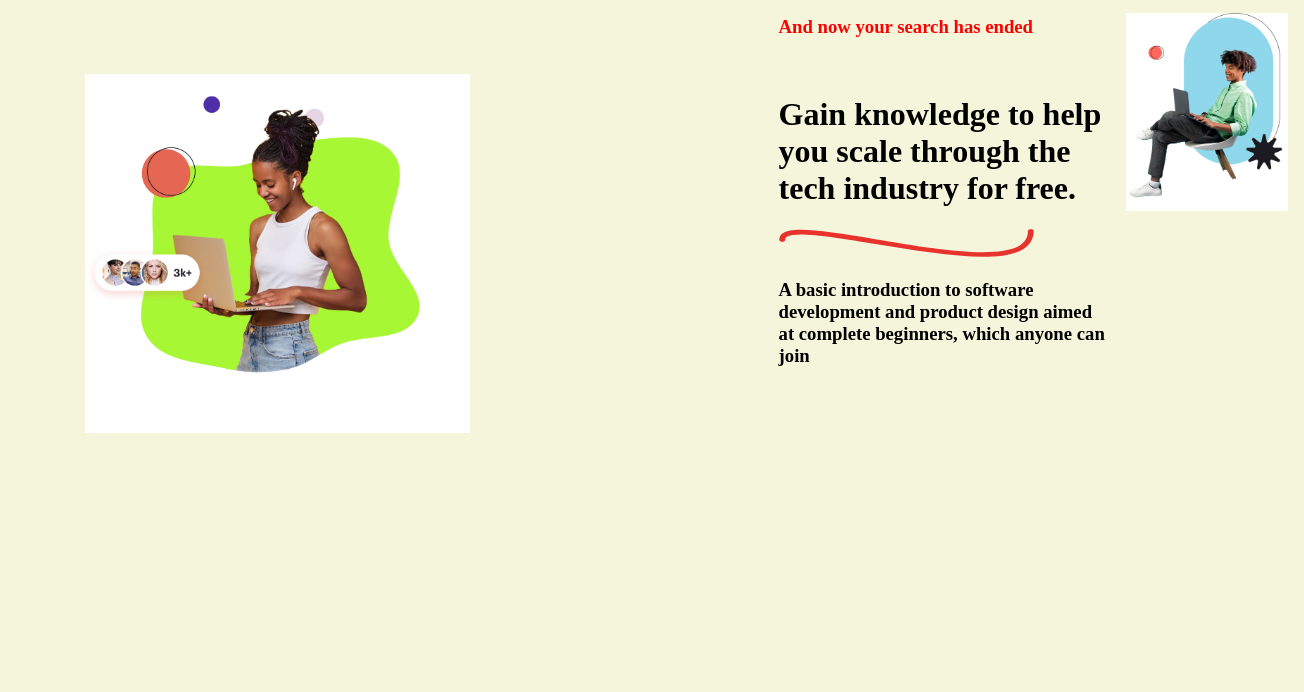
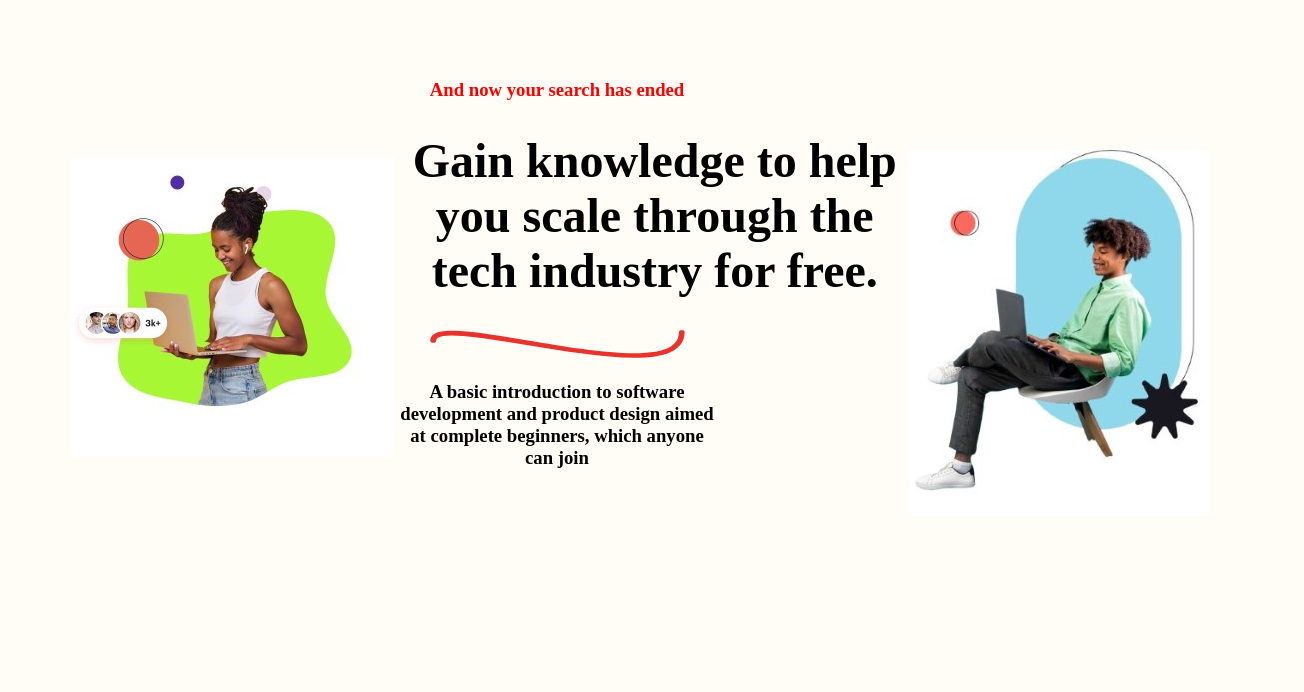
Before and after one commit to olutoyo/Zuri-landing-page, a plain HTML site: page training.html in a window 1280 px wide. Shown: the part 108-800 px from the top of the page, 1304 px wide, since content can reach past the window. Drawn offline with Linux system fonts and the light colour scheme.

Commit message:
Final task

```diff
--- a/training.css
+++ b/training.css
@@ -1,5 +1,5 @@
 body{
-    background-color:beige;
+    background-color: rgb(255, 253, 245);
 }
 
 .enroll img{
@@ -33,20 +33,27 @@ a{
 }
 .secondline{
     display: flex;
+    margin: 5%;
+
+
 
 }
 .imgfemale img{
-width: 50%;
-margin: 10%;
+margin-top: 30%;
 
 }
 .imgmale img{
+ margin-top: 30%;
+
+  }
+
+.secondlinemid{
+    margin-right: 5cm;
     width: 100%;
-    margin: 10%;
-
-
-    }
-.secondlinemid{
-
+    text-align: center;
+}
+.gain{
+   font-size: 36pt;
+   width: 160%;
 
 }
--- a/training.html
+++ b/training.html
@@ -18,14 +18,15 @@
          <br><br><br><br>
     </div>
     <div class="secondline">
-        <div class="imgfemale"><img src="images/lady1.jpg"></div>
-        <div class="secondlinemid"><h3 style="color: red ;">And now your search has ended</h3><br><h1>Gain knowledge to help you scale through
+        <div class="imgfemale"><img src="images/lady1_edit.jpg"></div>
+        <div class="secondlinemid"><h3 style="color: red; text-align: center; "  >And now your search has ended</h3>
+            <h1 class="gain">Gain knowledge to help you scale through
             the tech industry for free.</h1>
             <div><img src="images/line.svg"></div>
             <h3>A basic introduction to software development and product design aimed at complete beginners,
                  which anyone can join</h3>
         </div>
-        <div class="imgmale"><img src="images/male1.jpg"></div>
+        <div class="imgmale"><img src="images/male_edit1.jpg"></div>
     </div>
 </body>
 </html>
```
Also changed, not shown: index.html (+2 -2 lines), images/lady1_edit.jpg (added), images/male_edit.jpg (added), images/male_edit1.jpg (added).
